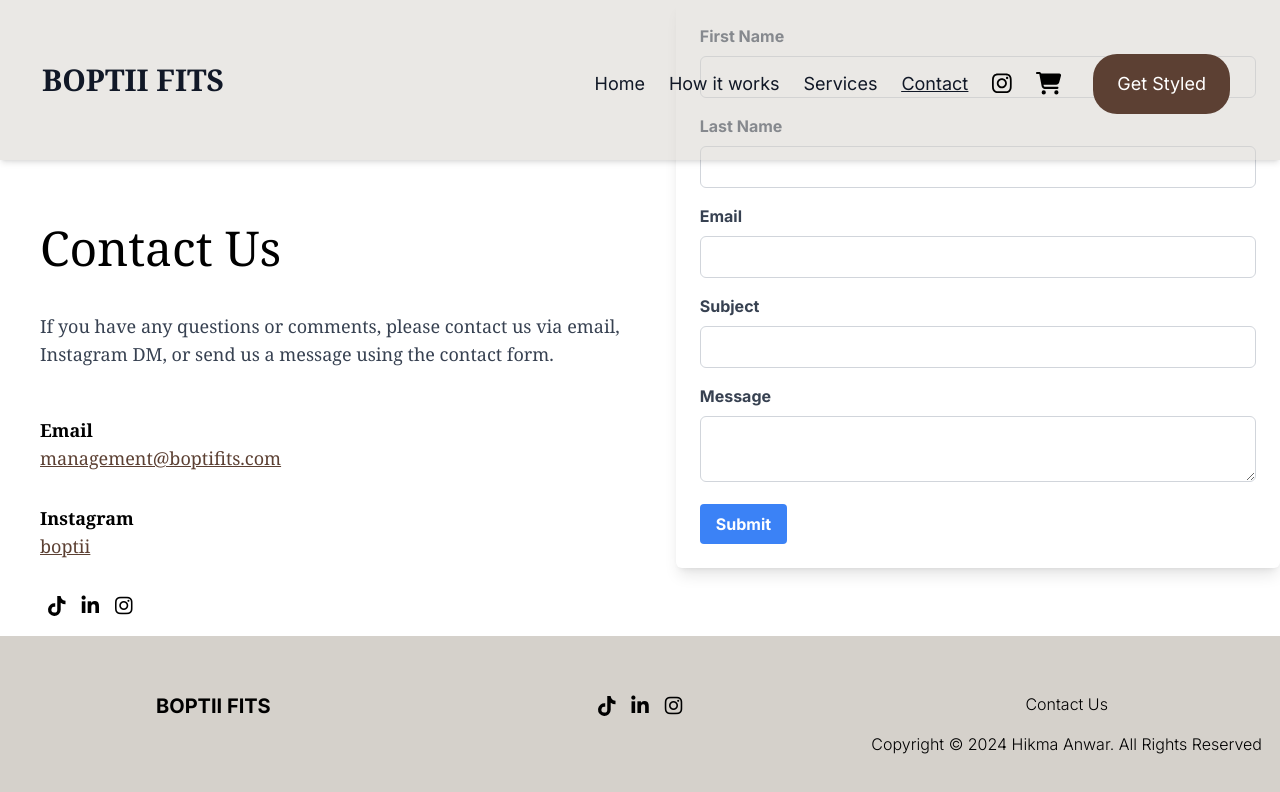
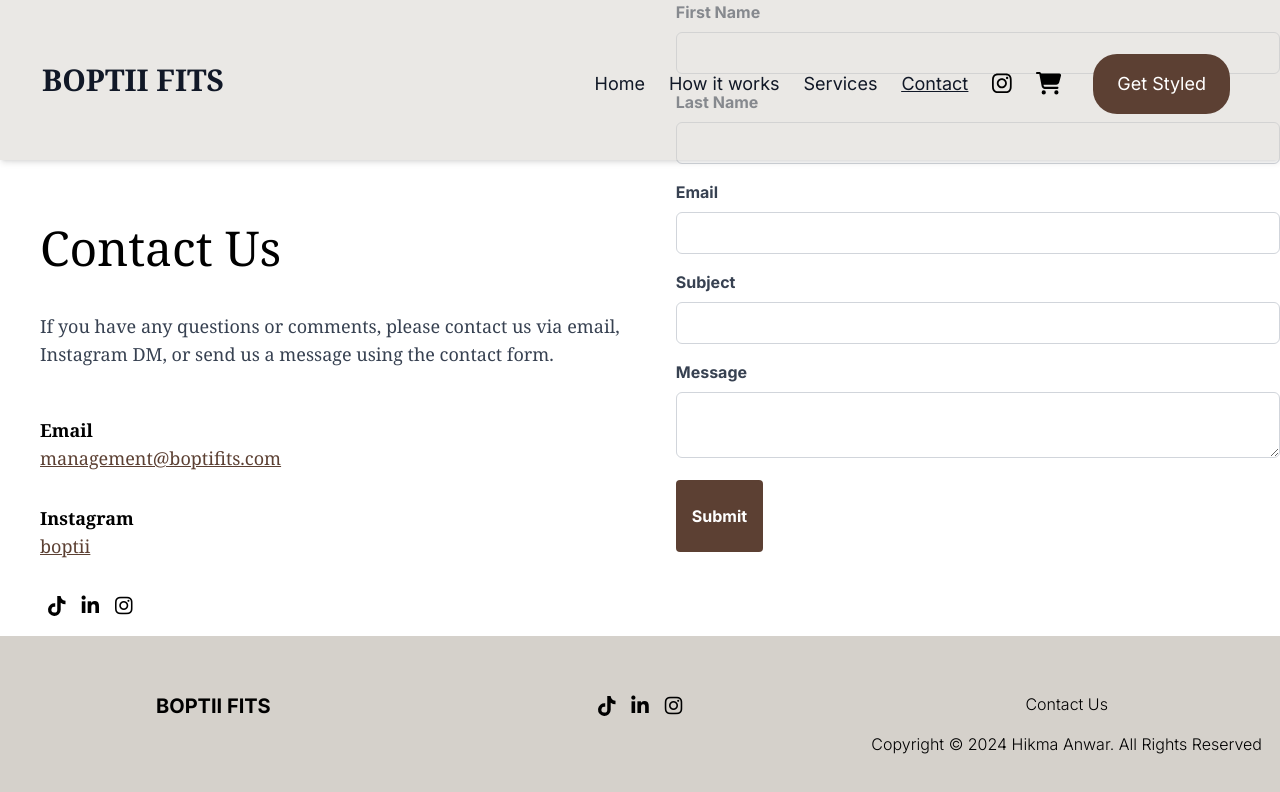
Before and after one commit to HikmaAnwar/boptii-fitss, a Next.js app: page /contact in a window 1280 px wide. Shown: the top 792 px of the page. Built offline with nearby package versions, Linux system fonts and the light colour scheme.

Commit message:
fix: adjusted the styling for the form

```diff
--- a/src/app/contact/page.jsx
+++ b/src/app/contact/page.jsx
@@ -95,12 +95,8 @@ const Contact = () => {
           </div>
         </div>
 
-        {/* Right Section - Form */}
         <div className="w-full lg:w-1/2 lg:pl-4">
-          <form
-            onSubmit={handleSubmit}
-            className="p-6 bg-white shadow-lg rounded-md"
-          >
+          <form onSubmit={handleSubmit}>
             <div className="mb-4">
               <label
                 className="block text-gray-700 font-bold mb-2"
@@ -202,7 +198,7 @@ const Contact = () => {
 
             <button
               type="submit"
-              className="bg-blue-500 text-white font-bold py-2 px-4 rounded hover:bg-blue-600"
+              className="bg-brown-dark text-white font-bold py-6 px-4 rounded"
             >
               Submit
             </button>
```
